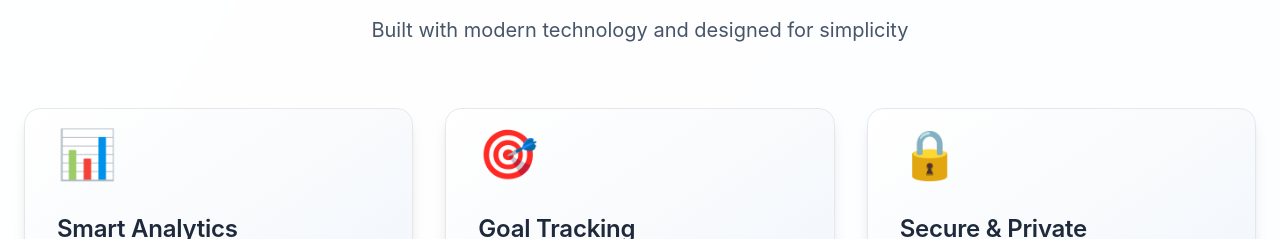
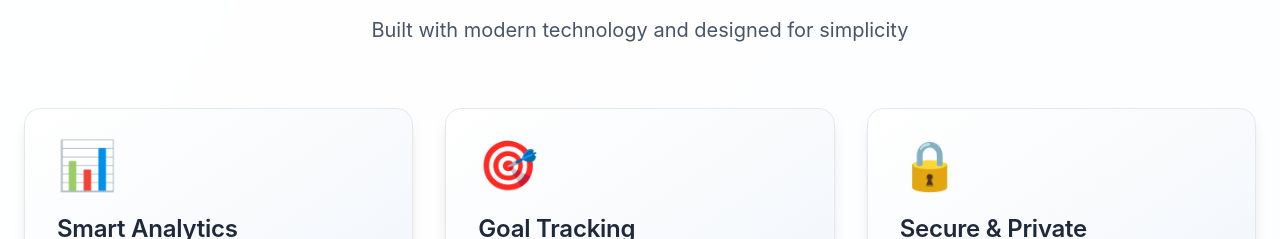
Before and after one commit to jianxinzhou123/budgeter, a Next.js app: page / in a window 1280 px wide. Shown: the part 1140-1379 px from the top of the page. Built offline with nearby package versions, Linux system fonts and the light colour scheme; no server answers.

Commit message:
CSS Animation Changes + Globals TS Declaration

```diff
--- a/app/components/WelcomePage.tsx
+++ b/app/components/WelcomePage.tsx
@@ -169,7 +169,7 @@ export default function WelcomePage() {
             {/* Feature 1 - Enhanced Animation */}
             <div className="group p-8 bg-gradient-to-br from-white to-emerald-50/30 dark:from-gray-800 dark:to-emerald-900/20 rounded-2xl shadow-lg hover:shadow-2xl hover:shadow-emerald-500/20 transition-all duration-500 transform hover:-translate-y-4 hover:rotate-1 border border-gray-100 dark:border-gray-700 hover:border-emerald-300 dark:hover:border-emerald-600">
               <div className="relative">
-                <div className="text-5xl mb-6 group-hover:scale-125 group-hover:rotate-12 transition-all duration-500 animate-bounce">
+                <div className="text-5xl mb-6 group-hover:scale-125 group-hover:rotate-12 transition-all duration-500">
                   📊
                 </div>
               </div>
@@ -185,7 +185,7 @@ export default function WelcomePage() {
             {/* Feature 2 - Enhanced Animation */}
             <div className="group p-8 bg-gradient-to-br from-white to-cyan-50/30 dark:from-gray-800 dark:to-cyan-900/20 rounded-2xl shadow-lg hover:shadow-2xl hover:shadow-cyan-500/20 transition-all duration-500 transform hover:-translate-y-4 hover:-rotate-1 border border-gray-100 dark:border-gray-700 hover:border-cyan-300 dark:hover:border-cyan-600">
               <div className="relative">
-                <div className="text-5xl mb-6 group-hover:scale-125 group-hover:rotate-12 transition-all duration-500 animate-bounce">
+                <div className="text-5xl mb-6 group-hover:scale-125 group-hover:rotate-12 transition-all duration-500">
                   🎯
                 </div>
               </div>
@@ -200,7 +200,7 @@ export default function WelcomePage() {
             {/* Feature 3 - Enhanced Animation */}
             <div className="group p-8 bg-gradient-to-br from-white to-purple-50/30 dark:from-gray-800 dark:to-purple-900/20 rounded-2xl shadow-lg hover:shadow-2xl hover:shadow-purple-500/20 transition-all duration-500 transform hover:-translate-y-4 hover:rotate-1 border border-gray-100 dark:border-gray-700 hover:border-purple-300 dark:hover:border-purple-600">
               <div className="relative">
-                <div className="text-5xl mb-6 group-hover:scale-125 group-hover:rotate-12 transition-all duration-500 animate-bounce">
+                <div className="text-5xl mb-6 group-hover:scale-125 group-hover:rotate-12 transition-all duration-500">
                   🔒
                 </div>
               </div>
--- a/app/globals.css
+++ b/app/globals.css
@@ -1227,16 +1227,3 @@ html:not(.dark) .admin-panel input[type="date"] {
   color: #111827 !important;
   border-color: #d1d5db !important;
 }
-
-/* Password Reset Modal Backdrop - Light Mode Fix */
-/* Target the modal backdrop in light mode with very high specificity */
-html:not(.dark) div.fixed[class*="inset-0"][class*="bg-black"] {
-  background-color: rgba(255, 255, 255, 0.9) !important;
-  background-image: none !important;
-}
-
-/* Additional specificity for password modals */
-html:not(.dark) div.fixed.inset-0[class*="z-"][class*="bg-black"] {
-  background: rgba(255, 255, 255, 0.9) !important;
-  backdrop-filter: blur(8px) !important;
-}
--- a/app/layout.tsx
+++ b/app/layout.tsx
@@ -1,11 +1,11 @@
 import type { Metadata } from "next";
 import { Geist, Geist_Mono } from "next/font/google";
-import "./globals.css";
 import { ThemeProvider } from "./providers/ThemeProvider";
 import SessionProvider from "./providers/SessionProvider";
 import Navbar from "./components/Navbar";
 import BanCheckWrapper from "./components/BanCheckWrapper";
 import ForcePasswordResetWrapper from "./components/ForcePasswordResetWrapper";
+import "./globals.css";
 
 const geistSans = Geist({
   variable: "--font-geist-sans",
--- a/tsconfig.json
+++ b/tsconfig.json
@@ -22,6 +22,6 @@
       "@/*": ["./*"]
     }
   },
-  "include": ["next-env.d.ts", "**/*.ts", "**/*.tsx", ".next/types/**/*.ts"],
+  "include": ["next-env.d.ts", "**/*.ts", "**/*.tsx", ".next/types/**/*.ts", "types/**/*.ts"],
   "exclude": ["node_modules"]
 }
--- /dev/null
+++ b/types/global.d.ts
@@ -0,0 +1,9 @@
+declare module "*.css" {
+  const content: string;
+  export default content;
+}
+
+declare module "*.scss" {
+  const content: string;
+  export default content;
+}
```
